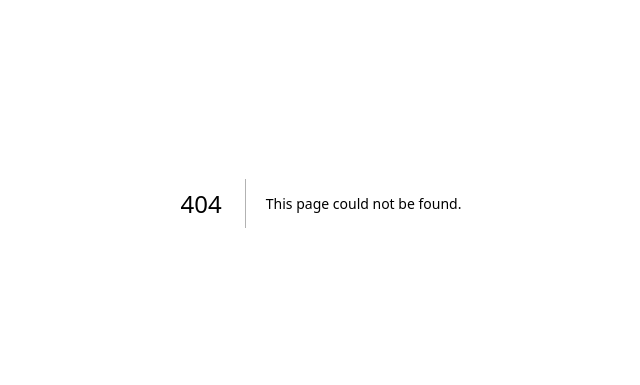
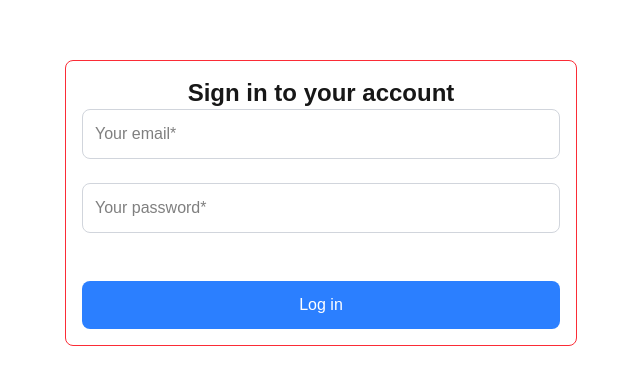
Before and after one commit to Indranildhar/Next-Js-Supabase, a Next.js app: page /login in a window 1280 px wide. Before the commit this address had no page. Shown: the part 197-582 px from the top of the page, without its empty margins (319-959 px from the left). Built offline with nearby package versions, Linux system fonts and the light colour scheme.

Commit message:
Log in page create

```diff
--- /dev/null
+++ b/app/login/page.js
@@ -0,0 +1,101 @@
+import React, { useState } from 'react'
+import { Formik, Field, Form } from "formik";
+import { LoginSchema } from '@/utils/schema/schema';
+
+
+function page() {
+    const [isLoading, setIsLoading] = useState(false)
+
+    const handleSubmit = () => {
+
+    }
+  return (
+
+    <div className='min-h-screen flex flex-col justify-center items-center p-4'>
+        <div className='w-full max-w-lg border border-red-500 rounded-lg p-4'>
+            <h1 className='text-2xl text-center font-semibold'>Sign in to your account</h1>
+
+            <Formik
+                initialValues={{ email: "", password: "", rememberMe: false }}
+                validationSchema={LoginSchema}
+                onSubmit={handleSubmit}
+            >
+                {({ errors, touched }) => (
+                    <Form className="space-y-6">
+                    <div className="space-y-2">
+                        <Field
+                            name="email"
+                            type="email"
+                            placeholder="Your email*"
+                            className="w-full p-3 border border-gray-300 rounded-lg text-black focus:outline-none focus:ring-2 focus:ring-blue-500"
+                        />
+                        {errors.email && touched.email ? (
+                        <div className="text-red-500 text-sm">{errors.email}</div>
+                        ) : null}
+                    </div>
+
+                    <div className="space-y-2">
+                        <Field
+                        name="password"
+                        type="password"
+                        placeholder="Your password*"
+                        className="w-full p-3 border border-gray-300 rounded-lg text-black focus:outline-none focus:ring-2 focus:ring-blue-500"
+                        />
+                        {errors.password && touched.password ? (
+                        <div className="text-red-500 text-sm">
+                            {errors.password}
+                        </div>
+                        ) : null}
+                    </div>
+
+                    <div className="flex items-center justify-between">
+                        {/* <div className="flex items-center">
+                        <Field
+                            type="checkbox"
+                            name="rememberMe"
+                            id="remember"
+                            className="w-4 h-4 text-blue-600 border-gray-300 rounded focus:ring-blue-500"
+                        />
+                        <label
+                            htmlFor="remember"
+                            className="ml-2 text-sm text-gray-700"
+                        >
+                            Remember Me
+                        </label>
+                        </div> */}
+                        {/* <div>
+                        <Link
+                            href="/forgot-password"
+                            className="text-sm text-blue-500 hover:underline"
+                        >
+                            Forgot password?
+                        </Link>
+                        </div> */}
+                    </div>
+
+                    <button
+                        type="submit"
+                        disabled={isLoading}
+                        className={`w-full bg-blue-500 text-white rounded-lg hover:bg-blue-600 focus:outline-none focus:ring-2 focus:ring-blue-500 flex justify-center items-center gap-2 px-6 py-3 ${isLoading ? `cursor-not-allowed` : ""}`}
+                    >
+                        Log in
+                        {isLoading ? <ImSpinner8 className="animate-spin mr-1 h-5 w-5" /> : ""}
+                    </button>
+
+                    {/* {errorMessage && (
+                        <div className="text-red-500 text-sm mt-2">
+                        {errorMessage}
+                        </div>
+                    )} */}
+                    </Form>
+                )}
+            </Formik>
+
+
+
+        </div>
+    </div>
+  )
+}
+
+export default page
--- a/package.json
+++ b/package.json
@@ -11,9 +11,11 @@
   "dependencies": {
     "@supabase/ssr": "^0.6.1",
     "@supabase/supabase-js": "^2.49.4",
+    "formik": "^2.4.6",
     "next": "15.3.1",
     "react": "^19.0.0",
-    "react-dom": "^19.0.0"
+    "react-dom": "^19.0.0",
+    "yup": "^1.6.1"
   },
   "devDependencies": {
     "@eslint/eslintrc": "^3",
--- /dev/null
+++ b/utils/schema/schema.js
@@ -0,0 +1,5 @@
+import * as Yup from "yup";
+export const LoginSchema = () => Yup.object().shape({
+    email: Yup.string().email("Invalid email").required("Required"),
+    password: Yup.string().required("Required"),
+});
```
Also changed, not shown: 1 other file (tests, documents, lock files or other folders).
